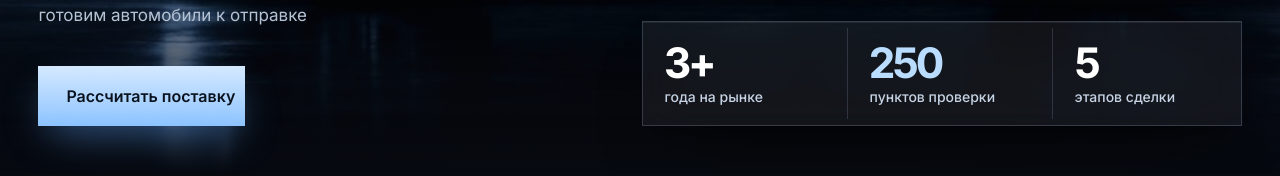
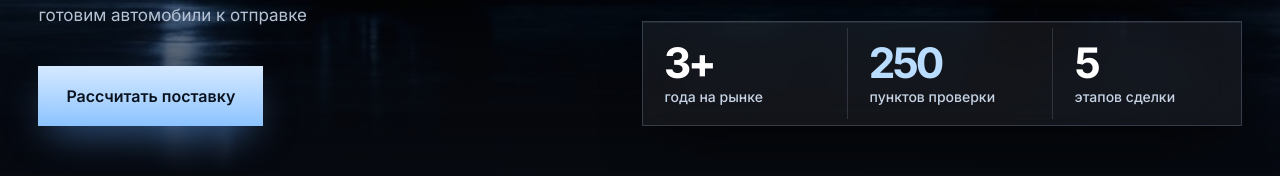
Before and after one commit to AsslockQ/CH, a plain HTML site: page index.html in a window 1280 px wide. Shown: the part 686-862 px from the top of the page. Drawn offline with Linux system fonts and the light colour scheme.

Commit message:
Первый экран: текст в кнопке по центру
Co-Authored-By: Claude Sonnet 5.5 <noreply@anthropic.com>
Claude-Session: https://claude.ai/code/session_01VzZuLCsynHWVBF3xGzKohg

```diff
--- a/dark.css
+++ b/dark.css
@@ -502,3 +502,6 @@ h1,h2{overflow-wrap:break-word}
 
 /* кнопка в шапке: текст по центру */
 .nav__cta{justify-content:center;text-align:center}
+
+/* кнопка на первом экране: текст по центру (симметричные отступы, стрелки нет) */
+.hero .btn--lg{padding-left:28px;padding-right:28px;justify-content:center;text-align:center}
```
